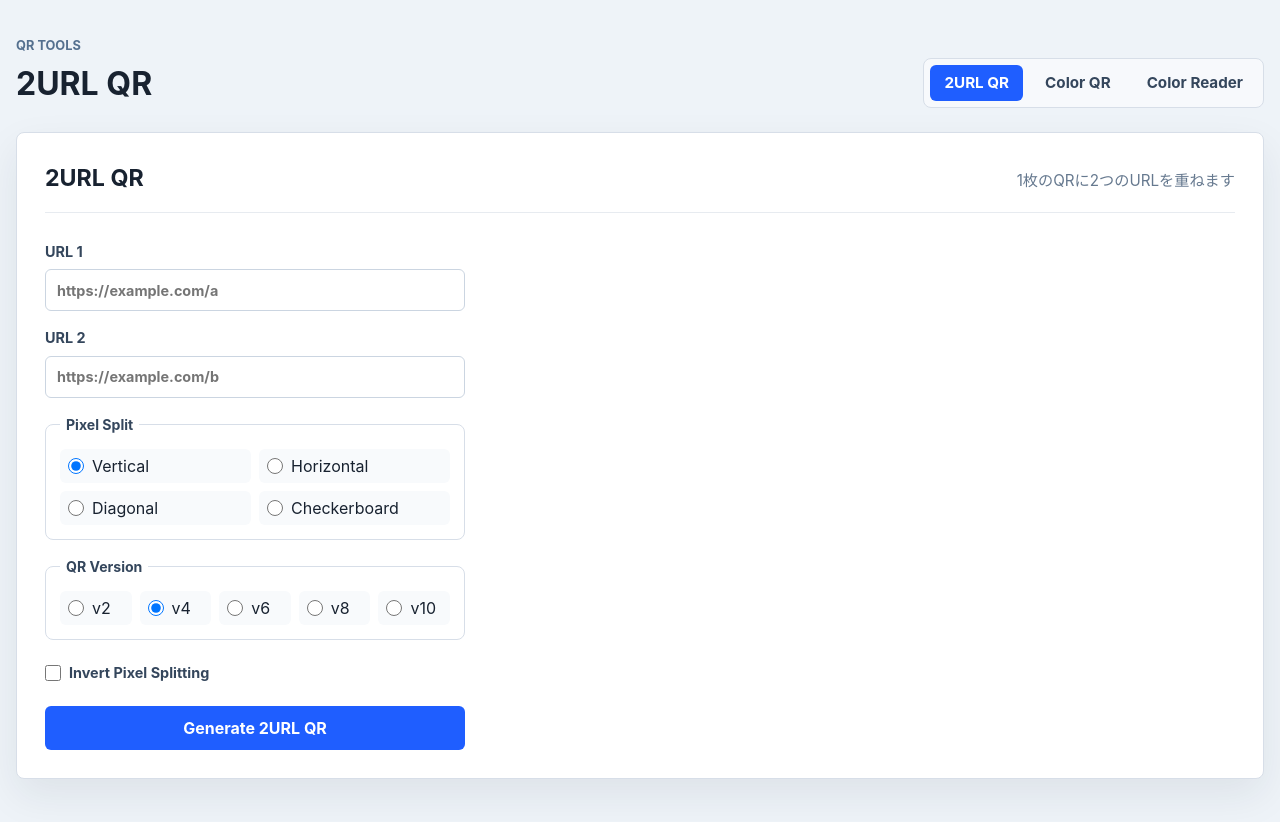
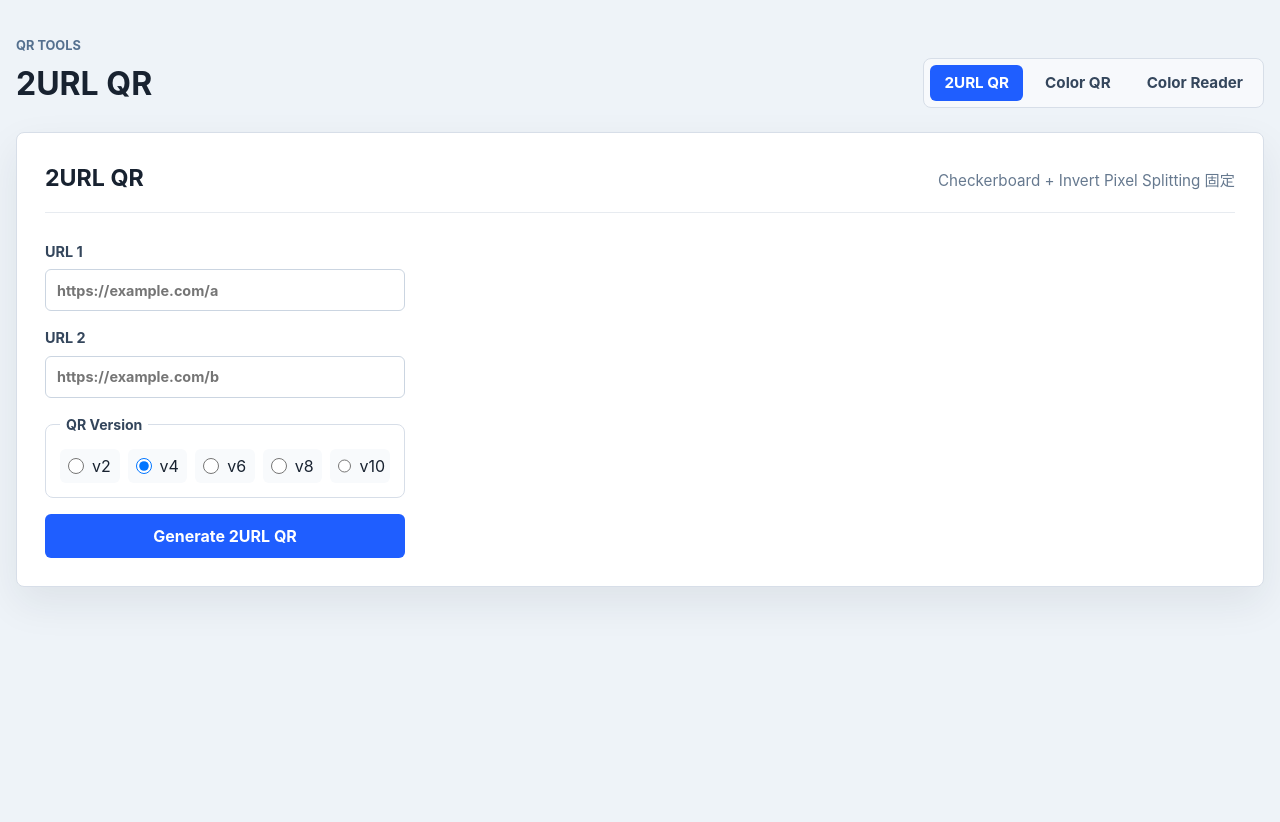
Before and after one commit to ko-max-123/Dualqr, a React (Vite) app: page / in a window 1280 px wide. Shown: the top 822 px of the page. After the commit the page ends 800 px from the top, so only its background shows below. Built offline with nearby package versions, Linux system fonts and the light colour scheme.

Commit message:
20260603 QRコード生成モードを一つにした

```diff
--- a/src/components/DualQRCodeGenerator.jsx
+++ b/src/components/DualQRCodeGenerator.jsx
@@ -5,40 +5,11 @@ import {
   QR_CELL_SIZE,
   QR_VERSION_OPTIONS,
   QUIET_ZONE_MODULES,
-  SPLIT_PATTERN_OPTIONS,
 } from '../qrOptions'
 
-function drawSplitCell(ctx, x, y, cellSize, firstCell, secondCell, splitPattern) {
+function drawCheckerboardCell(ctx, x, y, cellSize, firstCell, secondCell) {
   const firstColor = firstCell ? '#000000' : '#ffffff'
   const secondColor = secondCell ? '#000000' : '#ffffff'
-
-  if (splitPattern === 'diagonal') {
-    ctx.fillStyle = firstColor
-    ctx.beginPath()
-    ctx.moveTo(x, y)
-    ctx.lineTo(x + cellSize, y)
-    ctx.lineTo(x + cellSize, y + cellSize)
-    ctx.fill()
-
-    ctx.fillStyle = secondColor
-    ctx.beginPath()
-    ctx.moveTo(x, y)
-    ctx.lineTo(x, y + cellSize)
-    ctx.lineTo(x + cellSize, y + cellSize)
-    ctx.fill()
-    return
-  }
-
-  if (splitPattern === 'horizontal') {
-    const topHeight = Math.floor(cellSize / 2)
-    ctx.fillStyle = firstColor
-    ctx.fillRect(x, y, cellSize, topHeight)
-    ctx.fillStyle = secondColor
-    ctx.fillRect(x, y + topHeight, cellSize, cellSize - topHeight)
-    return
-  }
-
-  if (splitPattern === 'checkerboard') {
   const leftWidth = Math.floor(cellSize / 2)
   const topHeight = Math.floor(cellSize / 2)
   const rightWidth = cellSize - leftWidth
@@ -50,14 +21,6 @@ function drawSplitCell(ctx, x, y, cellSize, firstCell, secondCell, splitPattern)
   ctx.fillStyle = secondColor
   ctx.fillRect(x + leftWidth, y, rightWidth, topHeight)
   ctx.fillRect(x, y + topHeight, leftWidth, bottomHeight)
-    return
-  }
-
-  const leftWidth = Math.floor(cellSize / 2)
-  ctx.fillStyle = firstColor
-  ctx.fillRect(x, y, leftWidth, cellSize)
-  ctx.fillStyle = secondColor
-  ctx.fillRect(x + leftWidth, y, cellSize - leftWidth, cellSize)
 }
 
 function DualQRCodeGenerator() {
@@ -65,8 +28,6 @@ function DualQRCodeGenerator() {
   const [url2, setUrl2] = useState('')
   const [qrCodeData, setQrCodeData] = useState('')
   const [error, setError] = useState('')
-  const [splitPattern, setSplitPattern] = useState('vertical')
-  const [invertUrls, setInvertUrls] = useState(false)
   const [qrVersion, setQrVersion] = useState(4)
 
   const generateDualQRCode = async () => {
@@ -96,8 +57,8 @@ function DualQRCodeGenerator() {
 
       for (let row = 0; row < moduleCount; row += 1) {
         for (let col = 0; col < moduleCount; col += 1) {
-          const firstCell = invertUrls ? qr2.modules.get(row, col) : qr1.modules.get(row, col)
-          const secondCell = invertUrls ? qr1.modules.get(row, col) : qr2.modules.get(row, col)
+          const firstCell = qr2.modules.get(row, col)
+          const secondCell = qr1.modules.get(row, col)
           const x = col * cellSize + margin
           const y = row * cellSize + margin
 
@@ -105,7 +66,7 @@ function DualQRCodeGenerator() {
             ctx.fillStyle = firstCell ? '#000000' : '#ffffff'
             ctx.fillRect(x, y, cellSize, cellSize)
           } else {
-            drawSplitCell(ctx, x, y, cellSize, firstCell, secondCell, splitPattern)
+            drawCheckerboardCell(ctx, x, y, cellSize, firstCell, secondCell)
           }
         }
       }
@@ -117,16 +78,10 @@ function DualQRCodeGenerator() {
   }
 
   return (
-    <section
-      className={`tool-panel ${splitPattern === 'checkerboard' ? 'checkerboard-mode' : ''}`}
-      aria-labelledby="dual-title"
-    >
+    <section className="tool-panel checkerboard-mode" aria-labelledby="dual-title">
       <div className="tool-header">
         <h1 id="dual-title">2URL QR</h1>
-        <p>
-          1枚のQRに2つのURLを重ねます
-          {splitPattern === 'checkerboard' ? ' / left tilt URL1, right tilt URL2' : ''}
-        </p>
+        <p>Checkerboard + Invert Pixel Splitting 固定</p>
       </div>
 
       <div className="form-grid">
@@ -157,24 +112,6 @@ function DualQRCodeGenerator() {
         </label>
 
         <fieldset className="option-group">
-          <legend>Pixel Split</legend>
-          <div className="radio-group">
-            {SPLIT_PATTERN_OPTIONS.map((option) => (
-              <label key={option.value}>
-                <input
-                  type="radio"
-                  name="split-pattern"
-                  value={option.value}
-                  checked={splitPattern === option.value}
-                  onChange={(event) => setSplitPattern(event.target.value)}
-                />
-                <span>{option.label}</span>
-              </label>
-            ))}
-          </div>
-        </fieldset>
-
-        <fieldset className="option-group">
           <legend>QR Version</legend>
           <div className="radio-group compact">
             {QR_VERSION_OPTIONS.map((version) => (
@@ -191,15 +128,6 @@ function DualQRCodeGenerator() {
             ))}
           </div>
         </fieldset>
-
-        <label className="checkbox-field">
-          <input
-            type="checkbox"
-            checked={invertUrls}
-            onChange={(event) => setInvertUrls(event.target.checked)}
-          />
-          <span>Invert Pixel Splitting</span>
-        </label>
 
         <button className="primary-button" type="button" onClick={generateDualQRCode}>
           Generate 2URL QR
--- a/src/qrOptions.js
+++ b/src/qrOptions.js
@@ -1,13 +1,6 @@
 export const QR_VERSION_OPTIONS = [2, 4, 6, 8, 10]
 
 export const AUTO_QR_VERSION_OPTIONS = Array.from({ length: 10 }, (_, index) => index + 1)
-
-export const SPLIT_PATTERN_OPTIONS = [
-  { value: 'vertical', label: 'Vertical' },
-  { value: 'horizontal', label: 'Horizontal' },
-  { value: 'diagonal', label: 'Diagonal' },
-  { value: 'checkerboard', label: 'Checkerboard' },
-]
 
 export const QUIET_ZONE_MODULES = 4
 export const QR_CELL_SIZE = 10
```
Also changed, not shown: 1 other file (tests, documents, lock files or other folders). Lines whose indentation alone changed are shown as unchanged.
